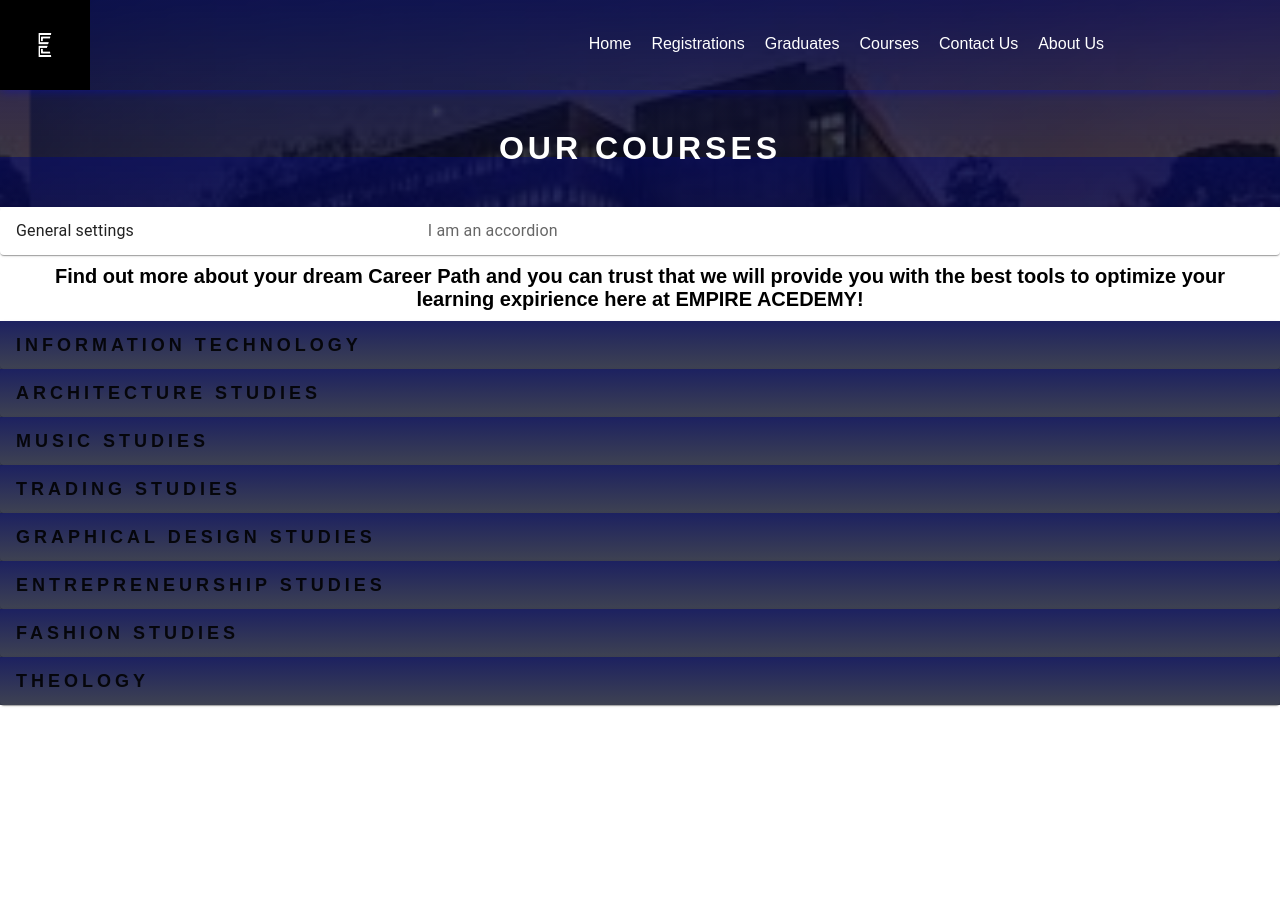
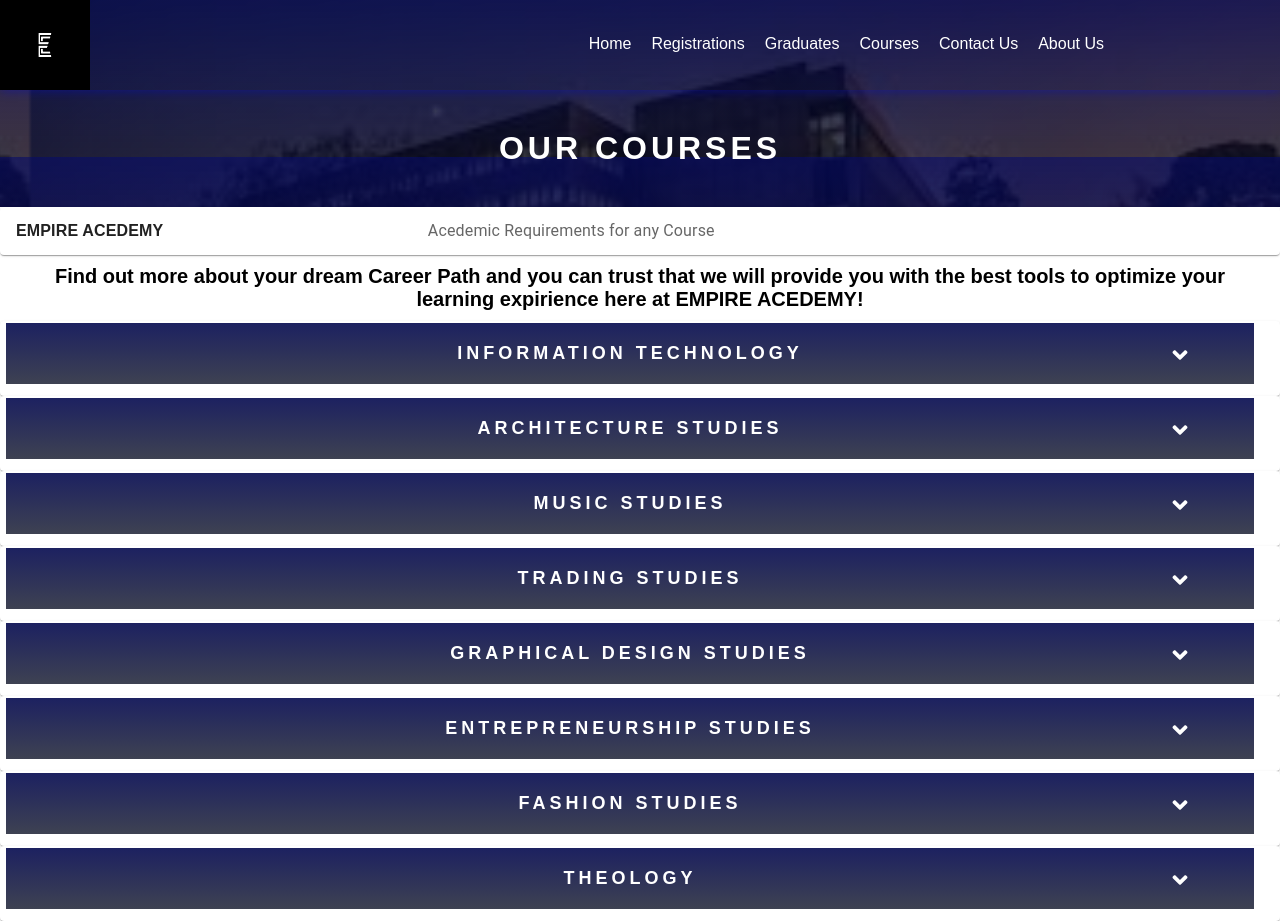
Before and after one commit to JohnMukendi/empire-acedemy, a Next.js app: page /courses in a window 1280 px wide. Before the commit the page ends 800 px from the top, so only its background shows below. Built offline with nearby package versions, Linux system fonts and the light colour scheme; a web font is replaced by a local one.

Commit message:
finished-courses-page

```diff
--- a/components/accord.js
+++ b/components/accord.js
@@ -21,15 +21,16 @@ export default function ControlledAccordions() {
           id="panel1bh-header"
         >
           <Typography sx={{ width: '33%', flexShrink: 0 }}>
-            General settings
+            <b>EMPIRE ACEDEMY</b>
           </Typography>
-          <Typography sx={{ color: 'text.secondary' }}>I am an accordion</Typography>
+          <Typography sx={{ color: 'text.secondary' }}>Acedemic Requirements for any Course</Typography>
         </AccordionSummary>
         <AccordionDetails>
-          <Typography>
-            Nulla facilisi. Phasellus sollicitudin nulla et quam mattis feugiat.
-            Aliquam eget maximus est, id dignissim quam.
-          </Typography>
+          <ul>
+              <li>70 % in Mathematics</li>
+              <li>60 % in English</li>
+              <li>70 % in Physical Sciences</li>
+          </ul>
         </AccordionDetails>
       </Accordion>
           </div>
--- a/components/courses.json
+++ b/components/courses.json
@@ -60,25 +60,31 @@
         "courseName":"GRAPHICAL DESIGN STUDIES",
         "courseInfo":"Graphic design is a craft where professionals create visual content to communicate messages. By applying visual hierarchy and page layout techniques, designers use typography and pictures to meet users' specific needs and focus on the logic of displaying elements in interactive designs, to optimize the user experience.",
         "id":5,
-        "image":"graphicdesign.jpeg"
+        "image":"graphicdesign.jpeg",
+        "fullInfo":"You will have intermediate to expert level knowledge of graphic design theory that you will immediately be able to apply to your career, job, hobby, or company.You will be given a major overview of the most common graphic design practices and the thought process behind these principles.You will be given real-world, applicable projects that you can follow along with and practice.You will achieve the experience and knowledge to take graphic design fundamentals and apply them in your everyday life.You will learn color theory and how it applies to the world around us, from products and art to branding and advertising. You will learn typography theory and how type plays a major role in both print mediums and digital media.You will learn photography composition and how it interacts with graphic design elements to create stunning looking artwork.",
+        "branches":[]
     },
     {
         "courseName":"ENTREPRENEURSHIP STUDIES",
         "courseInfo":"Entrepreneurship is the act of creating a business or businesses while building and scaling it to generate a profit.But as a basic entrepreneurship definition, that one is a bit limiting. The more modern entrepreneurship definition is also about transforming the world by solving big problems. Like bringing about social change or creating an innovative product that challenges the status quo of how we live our lives on a daily basis. ",
         "id":6,
-        "image":"entrepreneurship.jpeg"
+        "image":"entrepreneurship.jpeg",
+        "fullInfo":"The BA Entrepreneurship programme will help you turn your dreams into a reality: you’ll learn the basics of business, get to know the global marketplace and the technologies that businesses will be using in the future, and develop a strong entrepreneurial mind-set. Harness your existing passion for innovation and challenges, and work on building it into a recipe for success. Whether you’re planning on starting your own start-up, or are looking to consult others on the best ways to move their businesses forward, you’ll hone your practical skills in this challenging and exciting BA programme.And the best part? You’ll start working on innovative business projects right from the first semester, to give you all of the practical skills you need for success as a future business leader.Want to know more?"
     },
     {
         "courseName":"FASHION STUDIES",
         "courseInfo":"Fashion design is the creation of design concepts which are then translated into manufactured garments for every occasion. The fashion industry is a worldwide industry which constantly requires a supply of designers and design concepts to feed a voracious consumer demand for clothes and accessories.",
         "id":7,
-        "image":"fashion.jpeg"
+        "image":"fashion.jpeg",
+        "fullInfo":"The BA in Fashion (Honours) is a postgraduate learning programme that will prepare you for entry into a fashion career or further research-based programmes such as a Masters in a cognate field.        The learning programme has been developed by leaders in fashion and retail with the focus of providing you with the most progressive and relevant education in the industry. The Bachelor of Arts (Honours) in Fashion aims to enable students to foster critical and creative thinking strategies to identify, evaluate, and solve problems in a complex world in light of the 4th Industrial Revolution.This programme balances research with real-world case studies. Modules covered require students to engage with higher-order cognitive processes and apply theory to practice within the realm of fashion. Students are required to complete a research project founded on the principles of action research.",
+        "branches":[]
     },
     {
         "courseName":"THEOLOGY",
         "courseInfo":"Theology is the study of God, God's character, God's actions in relation to the cosmos, and especially God's relationship to humanity (the character and history of humankind) in itsresponsive relationship to God within the panorama of the world and history, space and time.",
         "id":8,
-        "image":"theology.jpeg"
+        "image":"theology.jpeg",
+        "fullInfo":"The purpose of this qualification is to deliver learners who can critically apply focused analysis, knowledge and skills in the service and leadership - both lay and ordained - of Christian communities, community organisations and society. This interdisciplinary Qualification produces life-long theological learners who are equipped to raise and debate current issues in African and international contexts. The Qualification also seeks to enable learners develop, clarify and articulate a value system from a Christian perspective. This Qualification is intended for consciousness-raising of learners with respect to issues of justice such as gender, social disparity, disability and the environment, and enable them to develop transformative communities, and contribute to the development of the society as a whole.This qualification will be presented using both online and distance learning modes."
     }
 
 ]
--- a/pages/courses.js
+++ b/pages/courses.js
@@ -7,6 +7,7 @@ import { useState } from "react";
 import { FaAngleDown } from "react-icons/fa";
 import { FaAngleUp } from "react-icons/fa";
 import ControlledAccordions from "../components/accord";
+import Link from 'next/link'
 //Accordion Imports
 import * as React from "react";
 import Accordion from "@mui/material/Accordion";
@@ -37,6 +38,7 @@ const courses = () => {
          setAngle(<FaAngleDown/>)
      }
   };
+
   return (
     <>
       <Head>
@@ -60,9 +62,12 @@ const courses = () => {
             <AccordionSummary
               aria-controls="panel1a-content"
               id="panel1a-header"
-              className={styles.subjectDivHeader}
+
             >
-              {course.courseName}
+              <div key={index} className={styles.subjectDivHeader} onClick={display}>
+                <p>{course.courseName}</p>
+                <div className={styles.icon}>{angleDown}</div>
+            </div>
             </AccordionSummary>
             <AccordionDetails>
               <div className={styles.subjectDiv}
@@ -73,6 +78,11 @@ const courses = () => {
                   key={course.id}
               >
                   {course.fullInfo}
+                  <div className={styles.btnDiv}>
+
+                    <Link href="./registration"><a><button className={styles.applyBtn}>APPLY NOW</button></a></Link>
+                  </div>
+
               </div>
             </AccordionDetails>
           </Accordion>
--- a/styles/courses.module.css
+++ b/styles/courses.module.css
@@ -34,9 +34,10 @@
     font-weight: 700;
 }
 .subjectDivHeader{
+    width: 100%;
     display: flex;
     justify-content: center;
-    margin: 16px 40px;
+    margin: -10px;
     text-align: center;
     background: linear-gradient(rgba(5, 10, 80, 0.907), rgba(4,9,30,0.77));
     color: white;
@@ -49,7 +50,6 @@
 }
 
 .icon{
-
     font-size: 24px;
     position: absolute;
     right: 5%;
@@ -61,9 +61,30 @@
     background: linear-gradient(rgba(25, 30, 100, 0.907), rgba(24,29,50,0.77));
 }
 .subjectDiv{
-    height: 100vh;
+
     background-repeat: no-repeat;
     background-size: cover;
     margin: 0px 40px 20px 40px;
+    padding: 20px 80px;
+    font-size: 20px;
+    line-height: 1.5;
+}
+.btnDiv{
+    width: 100%;
+    display: flex;
+    justify-content: center;
+
+}
+.applyBtn{
     padding: 20px;
+    border-style: none;
+    color: white;
+    font-weight: 550;
+    background: linear-gradient(rgba(25, 30, 100, 0.907), rgba(24,29,50,0.77));
+    margin: 50% 0px;
 }
+.applyBtn:hover{
+    cursor: pointer;
+    background: linear-gradient(rgba(25, 30, 180, 0.907), rgba(24,29,250,0.77));
+
+}
```
